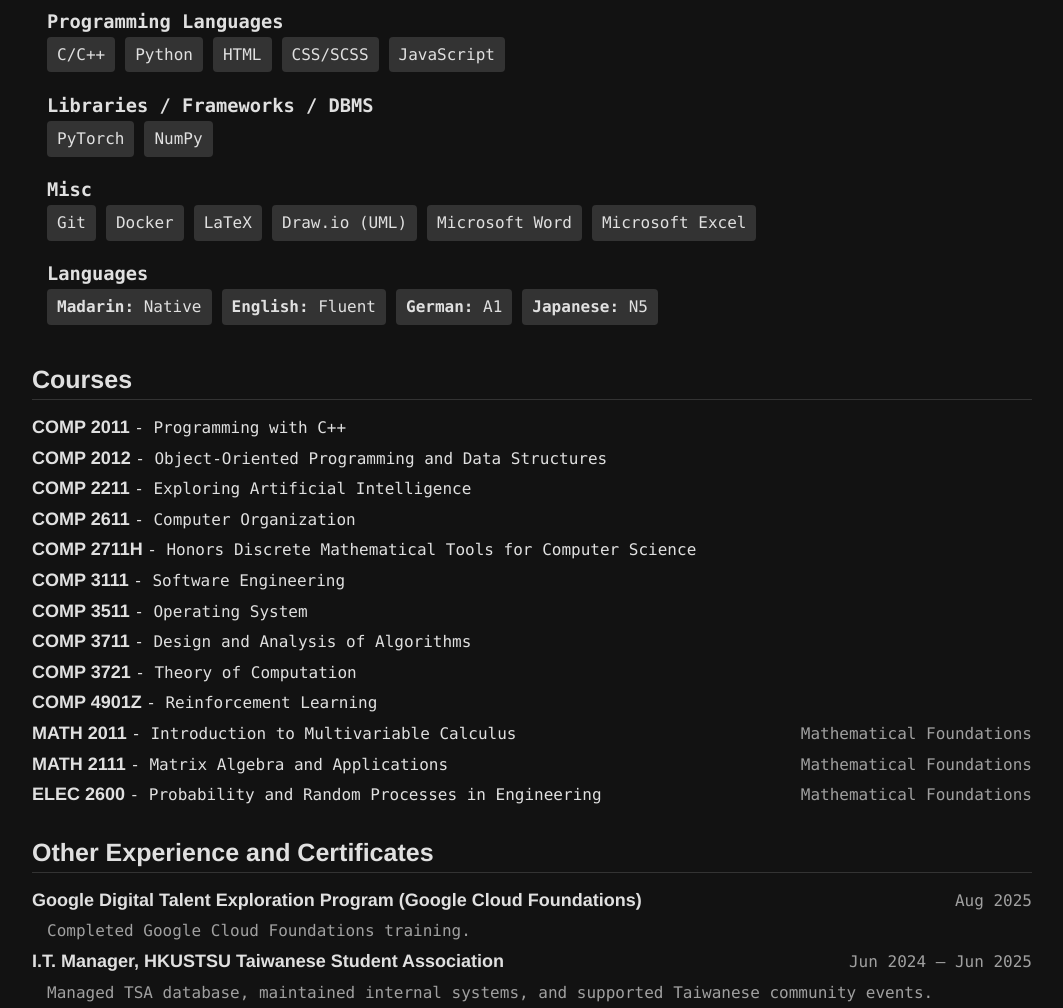
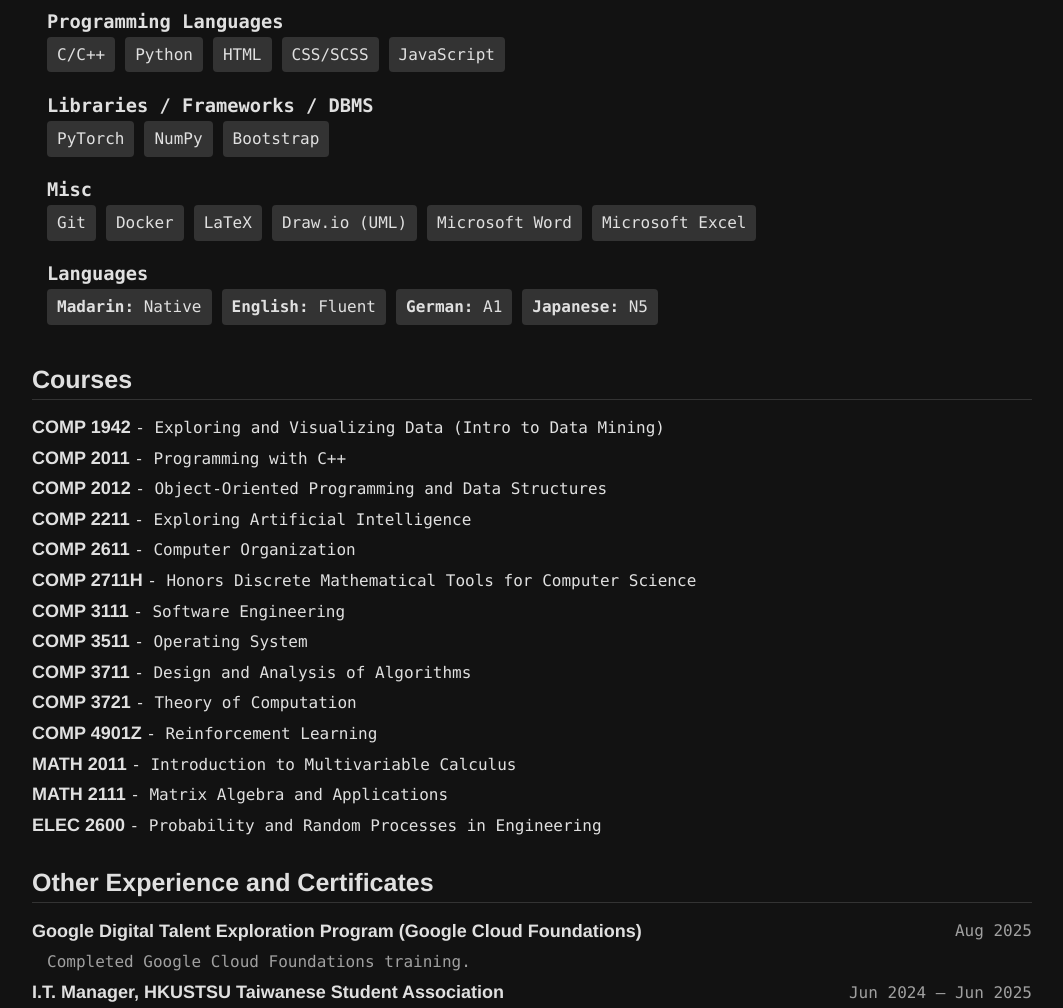
Before and after one commit to wuallen57730/limaWU-website, a plain HTML site: page index.html in a window 1280 px wide. Shown: the part 1500-2508 px from the top of the page, without its empty margins (108-1171 px from the left). Drawn offline with Linux system fonts and the light colour scheme.

Commit message:
[update] Update the course part

```diff
--- a/index.html
+++ b/index.html
@@ -198,7 +198,7 @@
       </ul>
     </div>
 
-    <div class="subtitle"><strong>Honors & Awards &Achievements</strong></div>
+    <div class="subtitle"><strong>Honors & Awards & Achievements</strong></div>
     <div class="timeline-item">
       <span class="text">
         3rd Prize, HKUST One Million Dollar Entrepreneurship Competition
@@ -259,6 +259,7 @@
       <div class="skills-container">
         <span class="skill-tag">PyTorch</span>
         <span class="skill-tag">NumPy</span>
+        <span class="skill-tag">Bootstrap</span>
       </div>
 
       <h3 style="margin-bottom: 0px">Misc</h3>
@@ -280,7 +281,12 @@
     </div>
 
     <div class="subtitle"><strong>Courses</strong></div>
-
+    <div style="margin-bottom: 5px">
+      <span class="text">COMP 1942</span>
+      <span class="code">
+        - Exploring and Visualizing Data (Intro to Data Mining)
+      </span>
+    </div>
     <div style="margin-bottom: 5px">
       <span class="text">COMP 2011</span>
       <span class="code"> - Programming with C++ </span>
@@ -324,12 +330,37 @@
       <span class="text">COMP 3721</span>
       <span class="code"> - Theory of Computation</span>
     </div>
-
+    <!-- <div style="margin-bottom: 5px">
+      <span class="text">COMP 3211</span>
+      <span class="code"> - Fundamentals of Artificial Intelligence</span>
+    </div>
+    <div style="margin-bottom: 5px">
+      <span class="text">COMP 4211</span>
+      <span class="code"> - Machine Learning</span>
+    </div>
+    <div style="margin-bottom: 5px">
+      <span class="text">COMP 4471</span>
+      <span class="code"> - Deep Learning for Computer Vision</span>
+    </div>
+    <div style="margin-bottom: 5px">
+      <span class="text">COMP 4621</span>
+      <span class="code"> - Computer and Communication Networks</span>
+    </div> -->
     <div style="margin-bottom: 5px">
       <span class="text">COMP 4901Z</span>
       <span class="code"> - Reinforcement Learning</span>
     </div>
-
+    <!-- <div
+      style="display: flex; margin-bottom: 5px; justify-content: space-between"
+    >
+      <span
+        ><span class="text">ARIN 5101</span>
+        <span class="code">
+          - Advanced Python Programming for Artificial Intelligence</span
+        ></span
+      >
+      <span class="code date">Postgraduate Course</span>
+    </div> -->
     <div
       style="display: flex; margin-bottom: 5px; justify-content: space-between"
     >
@@ -337,7 +368,6 @@
         <span class="text">MATH 2011</span>
         <span class="code"> - Introduction to Multivariable Calculus </span>
       </span>
-      <span class="code date">Mathematical Foundations</span>
     </div>
 
     <div
@@ -347,7 +377,6 @@
         <span class="text">MATH 2111</span>
         <span class="code"> - Matrix Algebra and Applications </span>
       </span>
-      <span class="code date">Mathematical Foundations</span>
     </div>
 
     <div
@@ -359,7 +388,6 @@
           >- Probability and Random Processes in Engineering</span
         >
       </span>
-      <span class="code date">Mathematical Foundations</span>
     </div>
 
     <div class="subtitle">
```
